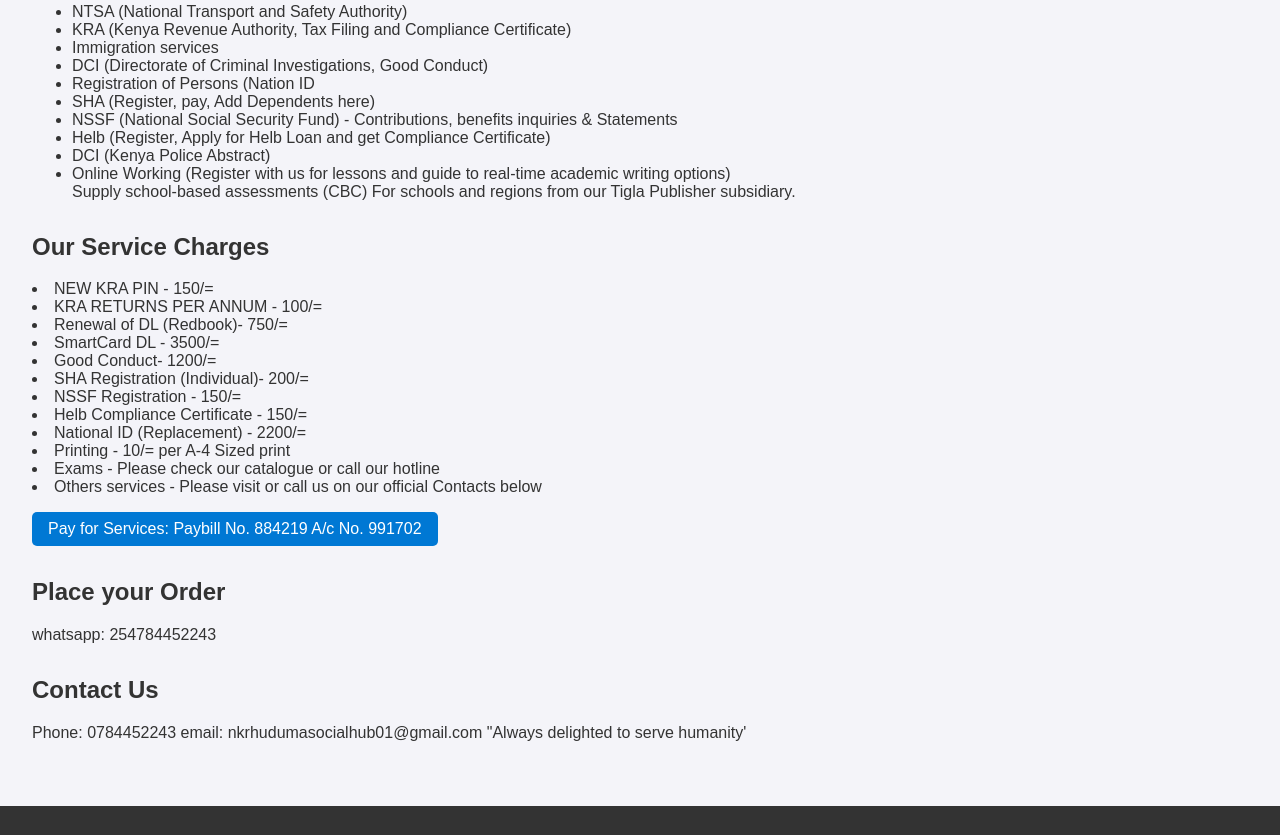
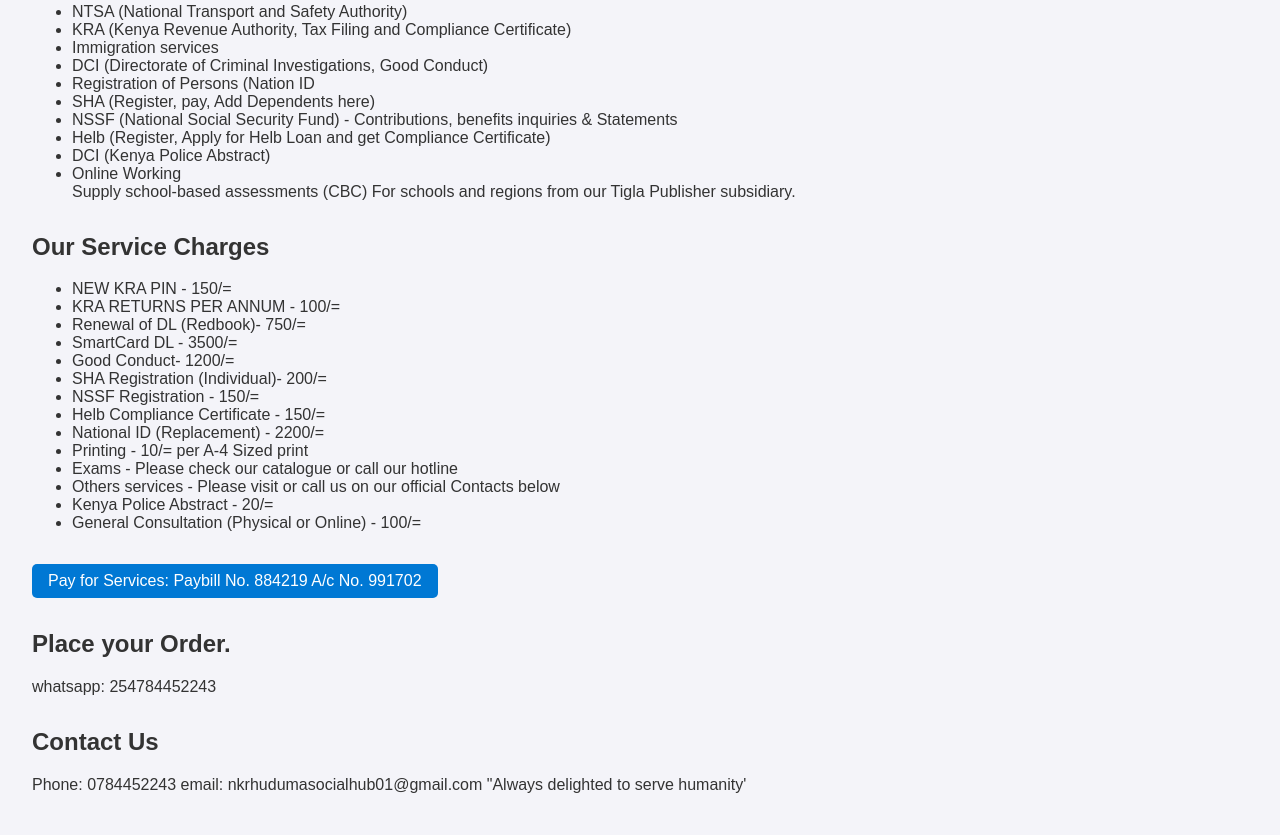
Before and after one commit to makariousNJ1/Nakuru-Huduma-SocialHub, a plain HTML site: page index.html in a window 1280 px wide. Shown: the part 651-1486 px from the top of the page. Drawn offline with Linux system fonts and the light colour scheme.

Commit message:
Add files via upload

```diff
--- a/index.html
+++ b/index.html
@@ -99,11 +99,12 @@
 				<li>NSSF (National Social Security Fund) - Contributions, benefits inquiries & Statements</li>
 				<li>Helb (Register, Apply for Helb Loan and get Compliance Certificate)</li>
     <li>DCI (Kenya Police Abstract)</li>
-    <li>Online Working (Register with us for lessons and guide to real-time academic writing options)
+    <li>Online Working </li>
 	</li> Supply school-based assessments (CBC) For schools and regions from our Tigla Publisher subsidiary.
 	</section>
         <section id="Our Service Charges">
 		<h2>Our Service Charges</h2>
+		<ul>
 			<li>NEW KRA PIN - 150/=</li>
 			<li>KRA RETURNS PER ANNUM - 100/=</li>
 			<li> Renewal of DL (Redbook)- 750/=</li>
@@ -116,12 +117,14 @@
 			<li>  Printing - 10/= per A-4 Sized print</li>
 			<li> Exams - Please check our catalogue or call our hotline</li>
 			<li> Others services - Please visit or call us on our official Contacts below </li>
+			<li> Kenya Police Abstract - 20/=</li>
+			<li> General Consultation (Physical or Online) - 100/=</li>
 
             </ul>
             <a href="#payment" class="payment-button">Pay for Services: Paybill No. 884219 A/c No. 991702</a>
         </section>
 		<section id="Place your Order">
-            <h2>Place your Order</h2>
+            <h2>Place your Order.</h2>
             <p>whatsapp: 254784452243
 </p>
         </section>
```
